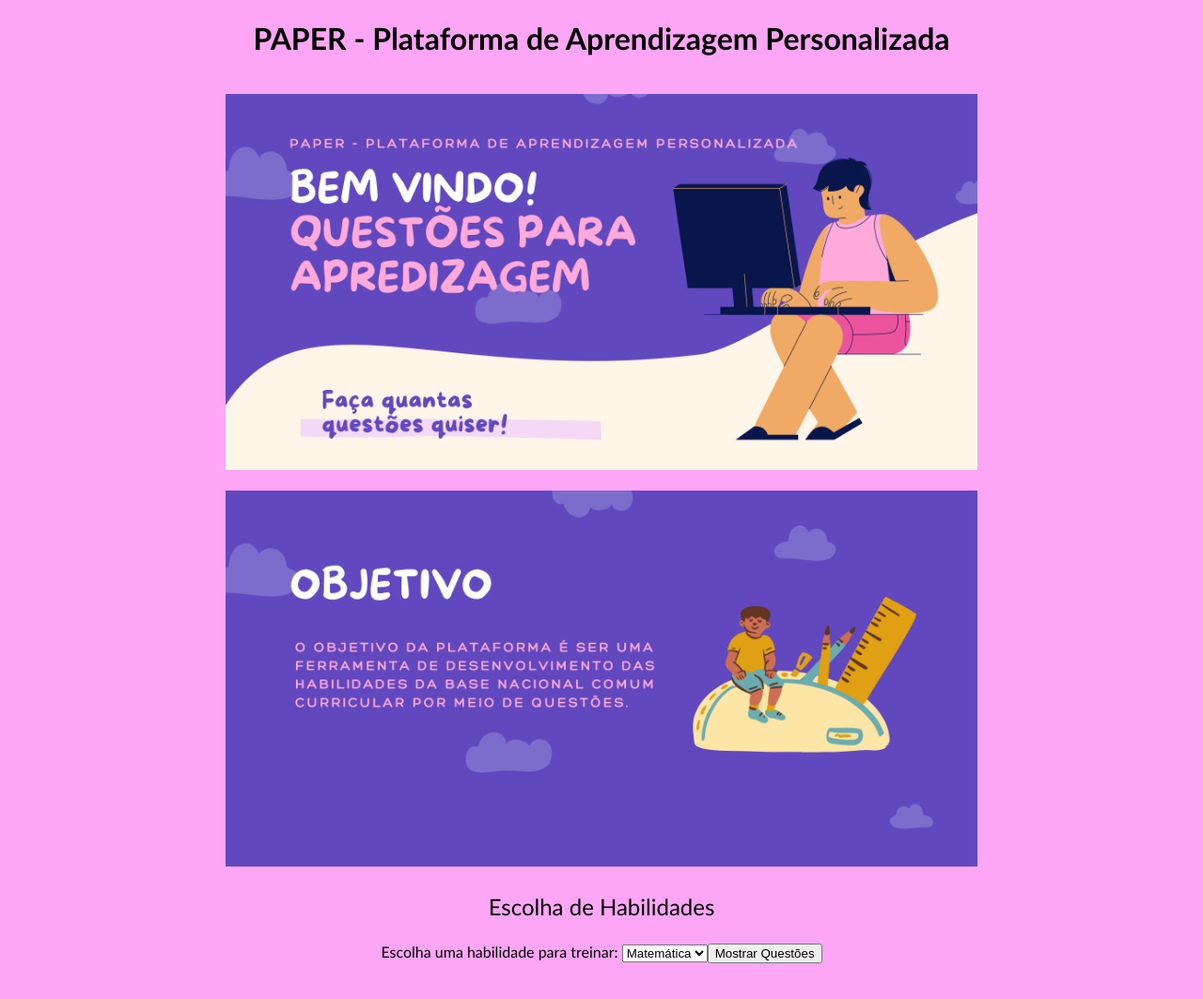
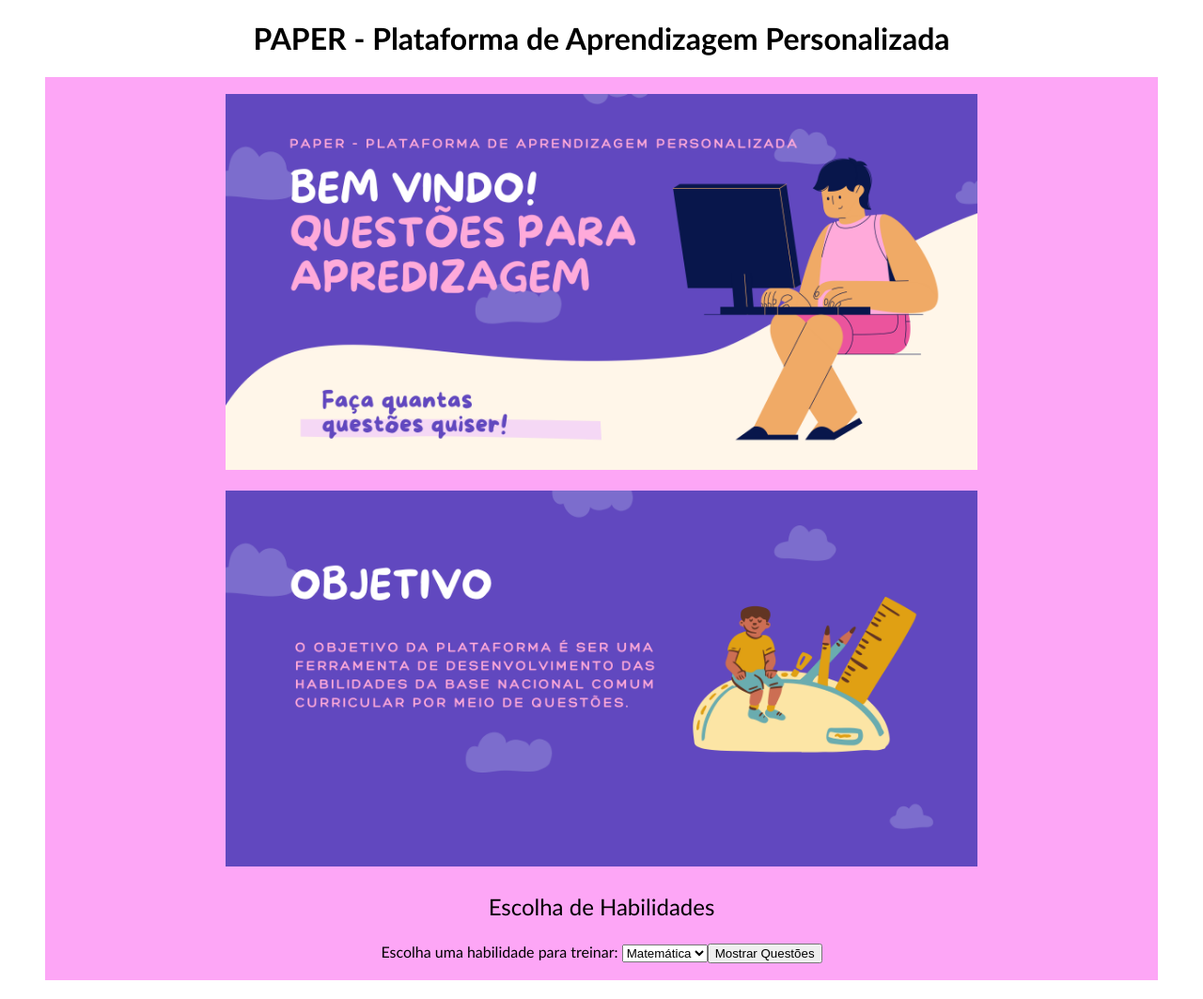
Before and after one commit to romercedes/projetopaper, a Django app: page / in a window 1280 px wide. Shown: the whole page at 94% size. Run offline with Django 3.2, Linux system fonts and the light colour scheme.

Commit message:
commit 13

```diff
--- a/paper/questoes/templates/questoes/index.html
+++ b/paper/questoes/templates/questoes/index.html
@@ -8,7 +8,7 @@
     <title style= "font-family: Calibri"> PAPER</title>
   </head>
     <h1 style= "font-family: Calibri; text-align:center"> PAPER - Plataforma de Aprendizagem Personalizada </h1>
-    <body style="margin:20px 40px 20px 40px; background-color:rgb(253, 166, 246)">
+    <div style="margin:20px 40px 20px 40px; background-color:rgb(253, 166, 246)">
       <p style="text-align:center">
       <br><img src="{% static 'questoes/Paper.png' %}" alt="Imagem do Freepik" width="800" height="400"></br>
       <br><img src="{% static 'questoes/Objetivo.png' %}" alt="Imagem do Freepik" width="800" height="400"></br>
@@ -27,5 +27,5 @@
       <br><br/>
     </form>
     </p>
-  </body>
+  </div>
 </html>
```
Also changed, not shown: paper/db.sqlite3.
